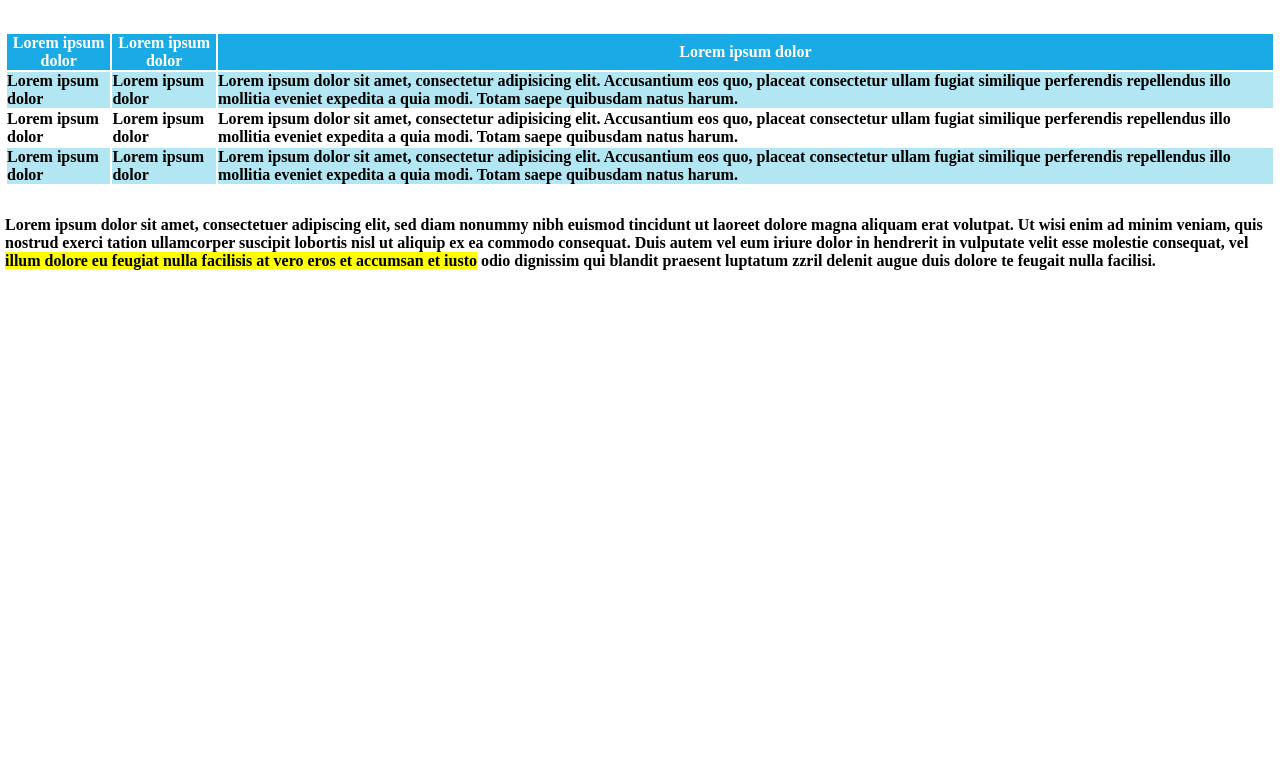
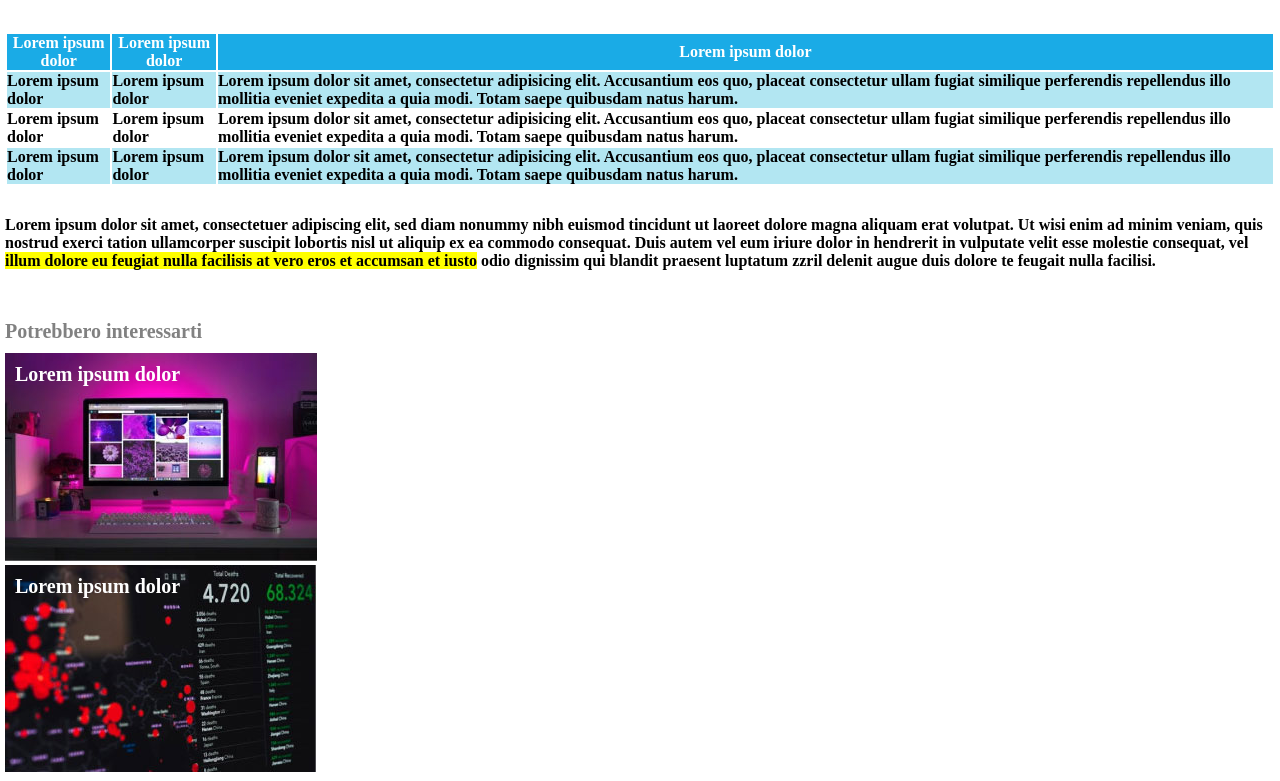
Before and after one commit to fabiodigiacomopepe/html-css-booleaner, a plain HTML site: page index.html in a window 1280 px wide. Shown: the part 822-1603 px from the top of the page. Before the commit the page ends 1127 px from the top, so only its background shows below. Drawn offline with Linux system fonts and the light colour scheme.

Commit message:
Add footer

```diff
--- a/css/style.css
+++ b/css/style.css
@@ -82,3 +82,29 @@ td {
 .last-paragraph {
     margin: 30px 0;
 }
+
+/* regole footer */
+footer {
+    padding: 5px;
+}
+
+.see-also {
+    color: #818181;
+    margin: 10px 0;
+    font-size: 20px;
+    font-weight: bold;
+}
+
+.photo-footer {
+    position: relative;
+}
+
+.text-over-photo {
+    position: absolute;
+    top: 0;
+    left: 0;
+    padding: 10px;
+    font-size: 20px;
+    font-weight: bold;
+    color: white;
+}
--- a/index.html
+++ b/index.html
@@ -78,7 +78,15 @@
         </main>
 
         <footer>
-
+            <div class="see-also">Potrebbero interessarti</div>
+            <div class="photo-footer">
+                <img src="img/monitor.jpg" alt="immagine monitor">
+                <span class="text-over-photo">Lorem ipsum dolor</span>
+            </div>
+            <div class="photo-footer">
+                <img src="img/graph.jpg" alt="immagine mappa con punti rossi">
+                <span class="text-over-photo">Lorem ipsum dolor</span>
+            </div>
         </footer>
     </body>
 </html>
```
Also changed, not shown: img/graph.jpg (added), img/monitor.jpg (added).
